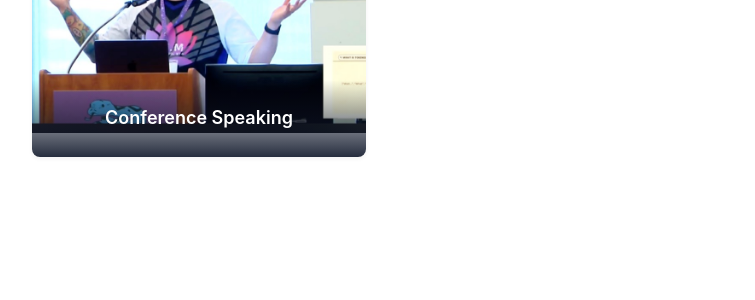
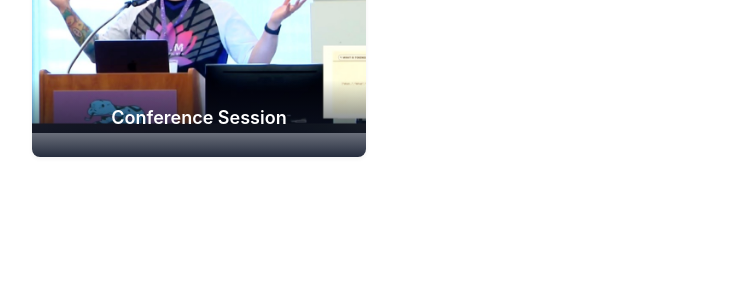
Before and after one commit to elkninja/elkninja.github.io, a Jekyll site: the page built from index.html, in a window 1280 px wide and 900 px high, scrolled down 1668 px. Shown: the part 153-453 px from the top of the window, without its empty margins (262-1017 px from the left). Built offline with Jekyll 4.4.1, drawn with Linux system fonts in a browser that asks for light colours.

Commit message:
Update gallery caption: keynote → conference session
Changed caption from 'Conference Speaking' to 'Conference Session'
for accuracy - was a session, not a keynote.

```diff
--- a/index.html
+++ b/index.html
@@ -46,8 +46,8 @@ title: Home
           <p class="gallery-caption">Community Engagement</p>
         </div>
         <div class="gallery-item">
-          <img src="{{ '/assets/images/keynote-speaking.jpg' | relative_url }}" alt="Keynote speaking">
-          <p class="gallery-caption">Conference Speaking</p>
+          <img src="{{ '/assets/images/keynote-speaking.jpg' | relative_url }}" alt="Conference session presentation">
+          <p class="gallery-caption">Conference Session</p>
         </div>
       </div>
     </section>
```
